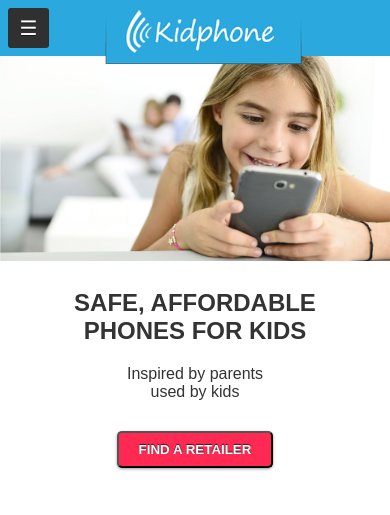
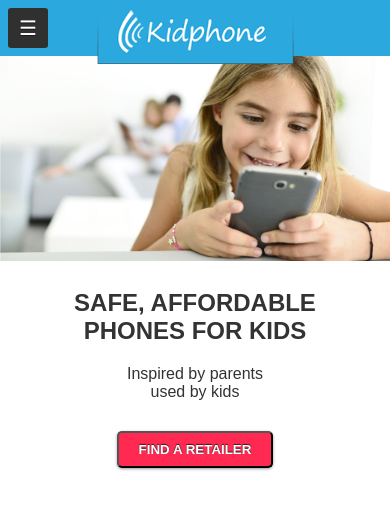
Before and after one commit to midasxl/kidphone, a plain HTML site: page index.html in a window 390 px wide. Shown: the top 515 px of the page. Drawn offline with nearby package versions, Linux system fonts and the light colour scheme.

Commit message:
fixed box-sizing issues

```diff
--- a/css/style.css
+++ b/css/style.css
@@ -39,8 +39,12 @@ nav ul li a{
 nav ul li a:hover{
 	color: #333;
 }
-
-
+* , *:before, *:after{
+     -moz-box-sizing:border-box;
+     -webkit-box-sizing:border-box;
+     -ms-box-sizing:border-box;
+	 box-sizing:border-box;
+   }
 
 /*------------------------------ NAV ------------------------------ */
 nav{
@@ -350,7 +354,7 @@ Common Industry Breakpoints (but take your own project into consideration)
 	}
     .toggle-nav {
         padding:8px;
-		width:25px;
+		width:40px;
         display:inline-block;
         border-radius:3px;
         background:#303030;
```
